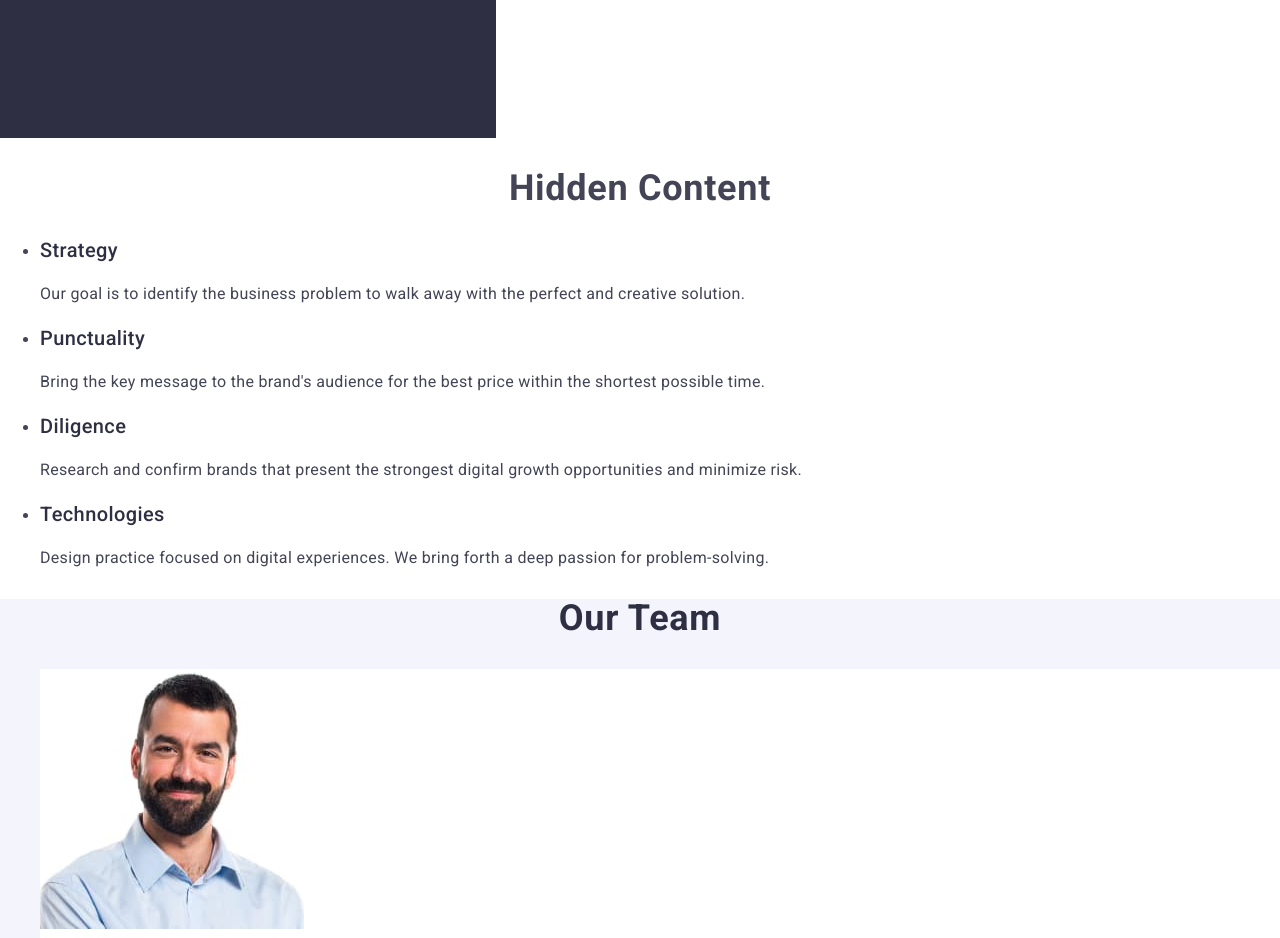
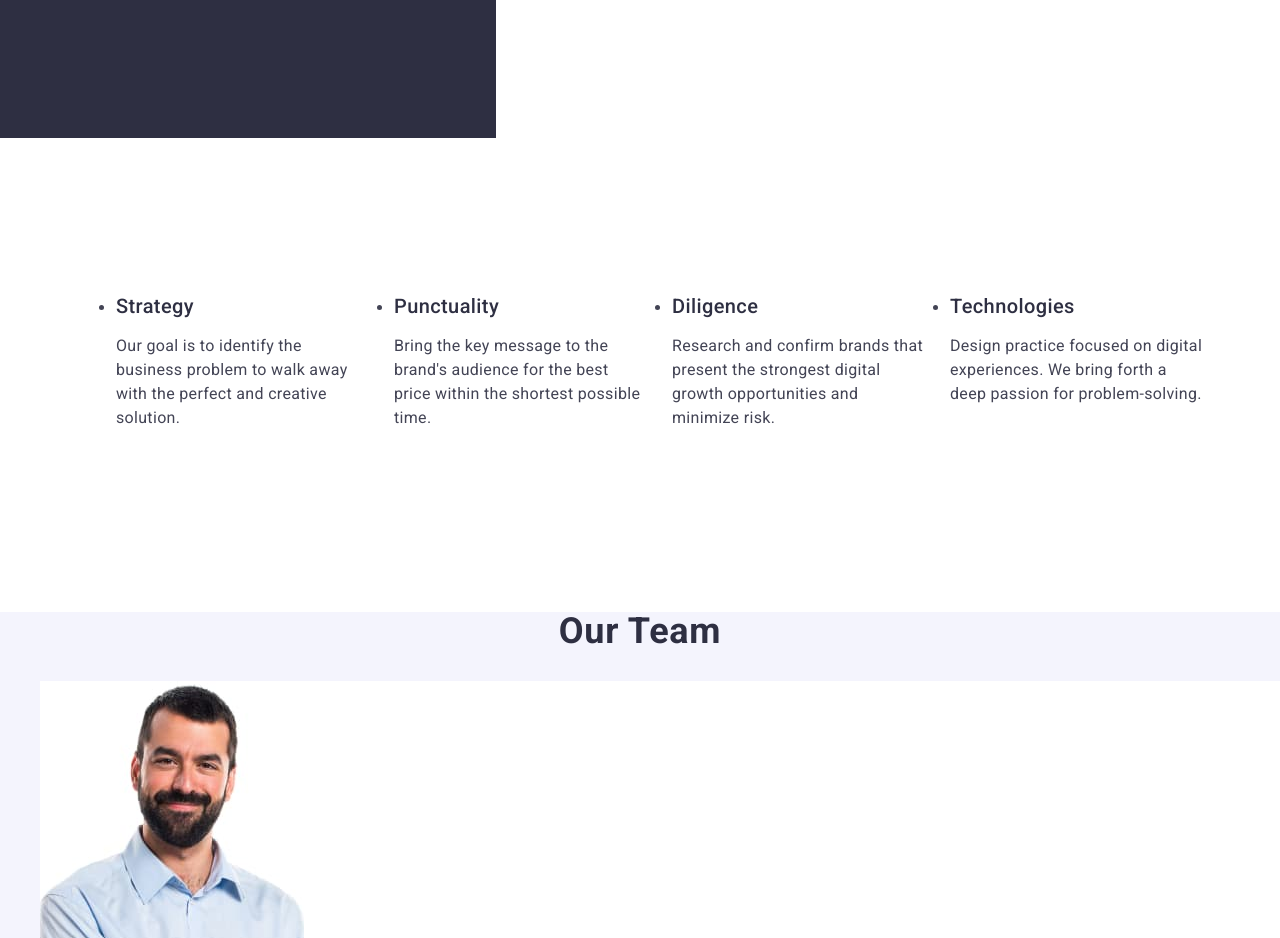
Before and after one commit to TamaraKarlova/goit-markup-hw-03, a plain HTML site: page index.html in a window 1280 px wide. Shown: the part 940-1878 px from the top of the page. Drawn offline with nearby package versions, Linux system fonts and the light colour scheme.

Commit message:
section two

```diff
--- a/css/styles.css
+++ b/css/styles.css
@@ -132,6 +132,7 @@ h2 {
 }
 .advantages-title {
     color: #2e2f42;
+    margin-bottom: 8px;
 }
 .section-three {
     background-color: #F4F4FD;
@@ -198,3 +199,16 @@ img {
     display: flex;
     gap: 40px;
 }
+.section-two {
+    padding: 120px 0
+}
+.visually-hidden {
+    display: none;
+}
+.section-two-ul {
+    display: flex;
+    gap: 24px;
+}
+.section-two-li {
+width: calc((100% - 72px) / 4);
+}
--- a/index.html
+++ b/index.html
@@ -55,31 +55,32 @@
           <button class="btn" type="button">Order Service</button>
         </div>
       </section>
-      <section>
-        <h2 class="hidden-content">hidden content</h2>
-        <ul>
-          <li>
+      <section class="section-two">
+        <div class="container">
+          <h2 class="visually-hidden">hidden content</h2>
+          <ul class="section-two-ul">
+            <li class="section-two-li">
               <h3 class="advantages-title">Strategy</h3>
               <p class="advantages">
-              Our goal is to identify the business problem to walk away with the
-              perfect and creative solution.
+                Our goal is to identify the business problem to walk away with
+                the perfect and creative solution.
               </p>
             </li>
-          <li>
+            <li class="section-two-li">
               <h3 class="advantages-title">Punctuality</h3>
               <p class="advantages">
                 Bring the key message to the brand's audience for the best price
                 within the shortest possible time.
               </p>
             </li>
-          <li>
+            <li class="section-two-li">
               <h3 class="advantages-title">Diligence</h3>
               <p class="advantages">
                 Research and confirm brands that present the strongest digital
                 growth opportunities and minimize risk.
               </p>
             </li>
-          <li>
+            <li class="section-two-li">
               <h3 class="advantages-title">Technologies</h3>
               <p class="advantages">
                 Design practice focused on digital experiences. We bring forth a
@@ -87,6 +88,7 @@
               </p>
             </li>
           </ul>
+        </div>
       </section>
       <section class="section-three">
         <h2 class="our-team">Our Team</h2>
```
Lines whose indentation alone changed are shown as unchanged.
